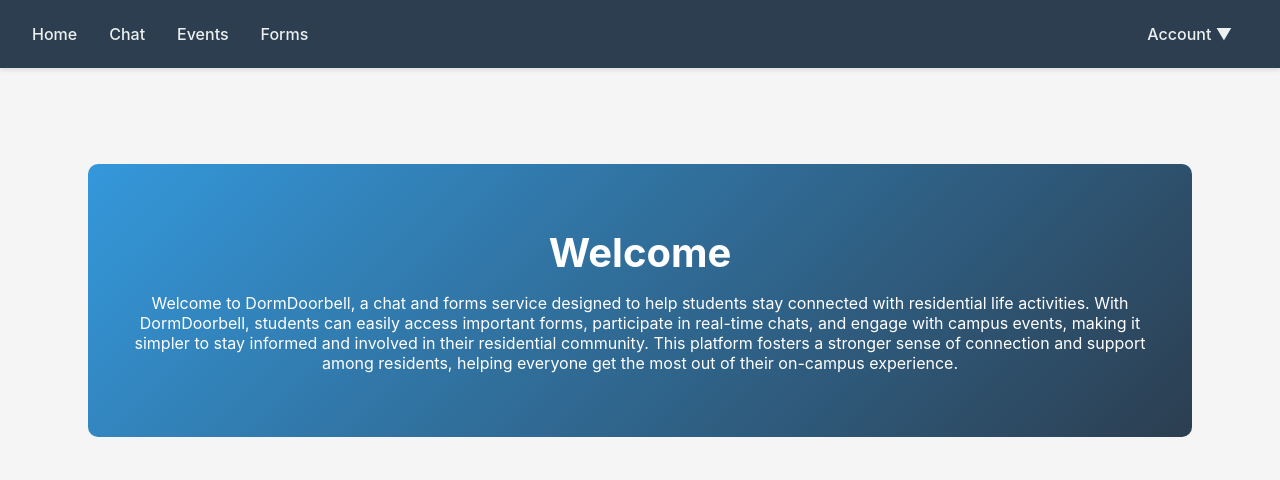
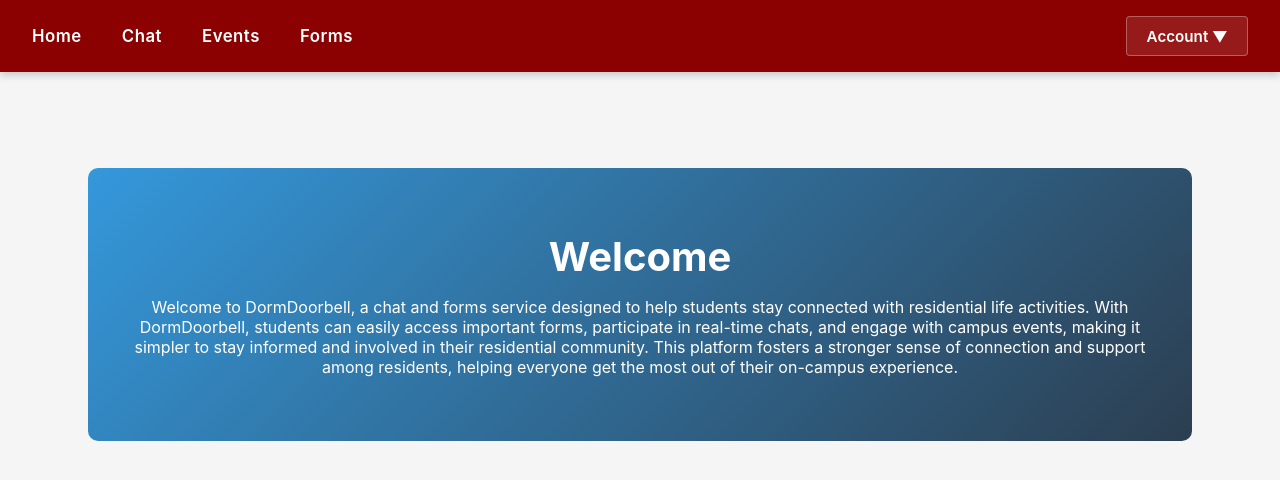
Before and after one commit to EnderPey/DUHackathon, a React (Create React App) app in the folder chat-frontend/: page / in a window 1280 px wide. Shown: the top 480 px of the page. Built offline with nearby package versions, Linux system fonts and the light colour scheme; no server answers.

Commit message:
Update NavBar.module.css

```diff
--- a/chat-frontend/src/styles/NavBar.module.css
+++ b/chat-frontend/src/styles/NavBar.module.css
@@ -3,29 +3,64 @@
   justify-content: space-between;
   align-items: center;
   padding: 1rem 2rem;
-    background-color: #2c3e50;
-    box-shadow: 0 2px 5px rgba(0,0,0,0.1);
+  background-color: #8b0000; /* Deep crimson red */
+  box-shadow: 0 3px 8px rgba(0,0,0,0.2);
+  font-family: 'Montserrat', 'Arial', sans-serif;
+}
+
+.logo {
+  height: 40px;
+  margin-right: 1rem;
 }
 
 .navLinks {
   display: flex;
-    gap: 2rem;
+  gap: 2.5rem;
+  align-items: center;
 }
 
 .navLink {
-    color: #ecf0f1;
+  color: #ffffff;
   text-decoration: none;
-    font-weight: 500;
-    transition: color 0.3s ease;
+  font-weight: 600;
+  font-size: 1.05rem;
+  letter-spacing: 0.5px;
+  padding: 0.5rem 0;
+  position: relative;
+  transition: all 0.3s ease;
 }
 
 .navLink:hover {
-    color: #3498db;
+  color: #ffcc33; /* Gold accent color */
+}
+
+.navLink:after {
+  content: '';
+  position: absolute;
+  width: 0;
+  height: 2px;
+  bottom: 0;
+  left: 0;
+  background-color: #ffcc33; /* Gold accent underline */
+  transition: width 0.3s ease;
+}
+
+.navLink:hover:after {
+  width: 100%;
 }
 
 .active {
-    color: #3498db;
-    border-bottom: 2px solid #3498db;
+  color: #ffcc33; /* Gold accent for active state */
+}
+
+.active:after {
+  content: '';
+  position: absolute;
+  width: 100%;
+  height: 2px;
+  bottom: 0;
+  left: 0;
+  background-color: #ffcc33;
 }
 
 .authSection {
@@ -33,47 +68,116 @@
 }
 
 .authButton, .profileButton {
-    background: none;
-    border: none;
-    color: #ecf0f1;
-    font-size: 1rem;
-    font-weight: 500;
+  background-color: rgba(255,255,255,0.1);
+  border: 1px solid rgba(255,255,255,0.3);
+  color: #ffffff;
+  font-size: 0.95rem;
+  font-weight: 600;
   cursor: pointer;
-    padding: 0.5rem 1rem;
+  padding: 0.6rem 1.2rem;
   border-radius: 4px;
-    transition: background-color 0.3s ease;
+  transition: all 0.3s ease;
+  display: flex;
+  align-items: center;
+  gap: 0.5rem;
 }
 
 .authButton:hover, .profileButton:hover {
-    background-color: rgba(255,255,255,0.1);
+  background-color: rgba(255,255,255,0.2);
+  transform: translateY(-2px);
+}
+
+.authButton:active, .profileButton:active {
+  transform: translateY(0);
 }
 
 .dropdownMenu {
   position: absolute;
   right: 0;
+  top: 120%;
   background: white;
-    box-shadow: 0 2px 10px rgba(0,0,0,0.1);
-    border-radius: 4px;
-    padding: 0.5rem 0;
-    min-width: 150px;
+  box-shadow: 0 4px 15px rgba(0,0,0,0.15);
+  border-radius: 6px;
+  padding: 0.75rem 0;
+  min-width: 180px;
   z-index: 100;
+  opacity: 0;
+  visibility: hidden;
+  transform: translateY(10px);
+  transition: all 0.3s ease;
+}
+
+.authSection:focus-within .dropdownMenu {
+  opacity: 1;
+  visibility: visible;
+  transform: translateY(0);
 }
 
 .dropdownItem {
-    display: block;
+  display: flex;
+  align-items: center;
+  gap: 0.75rem;
   padding: 0.75rem 1.5rem;
-    color: #2c3e50;
+  color: #333;
   text-decoration: none;
-    transition: background-color 0.2s ease;
+  transition: all 0.2s ease;
   text-align: left;
   width: 100%;
   background: none;
   border: none;
-    font-size: 0.9rem;
+  font-size: 0.95rem;
   cursor: pointer;
 }
 
 .dropdownItem:hover {
-    background-color: #f5f5f5;
-    color: #3498db;
+  background-color: #f8f1f1;
+  color: #8b0000; /* Crimson on hover */
 }
+
+/* Responsive styles */
+@media (max-width: 768px) {
+  .navBar {
+    padding: 1rem;
+  }
+
+  .navLinks {
+    gap: 1.5rem;
+  }
+
+  .navLink {
+    font-size: 0.95rem;
+  }
+}
+
+/* Mobile menu button (add HTML for this) */
+.mobileMenuButton {
+  display: none;
+  background: none;
+  border: none;
+  color: white;
+  font-size: 1.5rem;
+  cursor: pointer;
+}
+
+@media (max-width: 650px) {
+  .mobileMenuButton {
+    display: block;
+  }
+
+  .navLinks {
+    display: none;
+  }
+
+  .navLinks.open {
+    display: flex;
+    flex-direction: column;
+    position: absolute;
+    top: 100%;
+    left: 0;
+    right: 0;
+    background-color: #8b0000;
+    padding: 1rem;
+    gap: 1rem;
+    box-shadow: 0 4px 8px rgba(0,0,0,0.2);
+  }
+}
```
Lines whose indentation alone changed are shown as unchanged.
